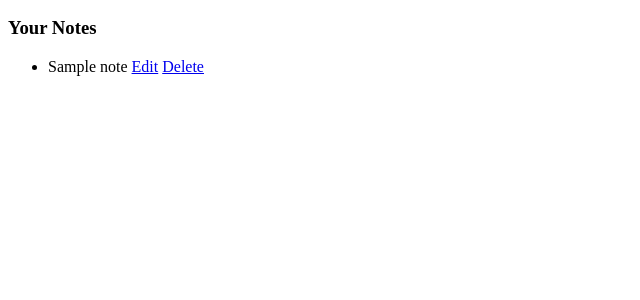
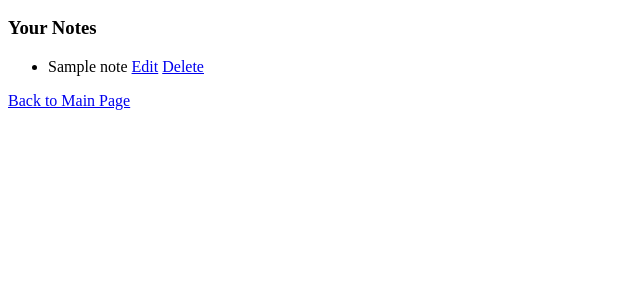
Before and after one commit to AdrianaFTA/Insecure-Secure, a Flask app: template templates/notes.html in a window 1280 px wide. Shown: the part 201-501 px from the top of the page, without its empty margins (0-640 px from the left). Run offline with Flask 3, Linux system fonts and the light colour scheme; the template is opened without the code that fills it: most values are stand-ins (such as "Sample title", 1, 10 or a date in 2020).

Commit message:
updated
links to main page

```diff
--- a/app.py
+++ b/app.py
@@ -105,6 +105,7 @@ def delete(note_id):
 
     db = get_db()
     db.execute("DELETE FROM notes WHERE id=?", (note_id,))
+
     db.commit()
 
     return redirect("/notes")
--- a/templates/login.html
+++ b/templates/login.html
@@ -13,6 +13,7 @@
     </form>
 
     <a href="/register">Register</a>
+    <a href="/">Back to Main Page</a>
 
 </body>
 </html>
--- a/templates/notes.html
+++ b/templates/notes.html
@@ -26,5 +26,7 @@
         {% endfor %}
     </ul>
 
+    <a href="/">Back to Main Page</a>
+
 </body>
 </html>
```
